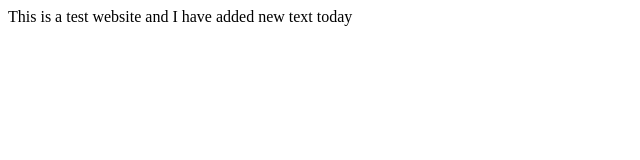
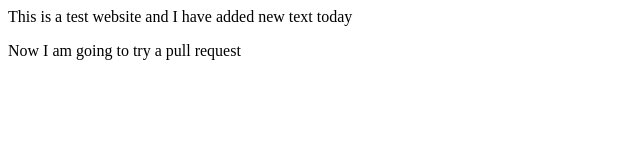
Before and after one commit to RetroGamer128/testing-website, a plain HTML site: page index.html in a window 1280 px wide. Shown: the whole page, without its empty margins (0-640 px from the left). Drawn offline with Linux system fonts and the light colour scheme.

Commit message:
Add files via upload

```diff
--- a/index.html
+++ b/index.html
@@ -5,7 +5,7 @@
 
 <p>This is a test website and I have added new text today</p>
 
-
+<p>Now I am going to try a pull request</p>
 
 
 
```
